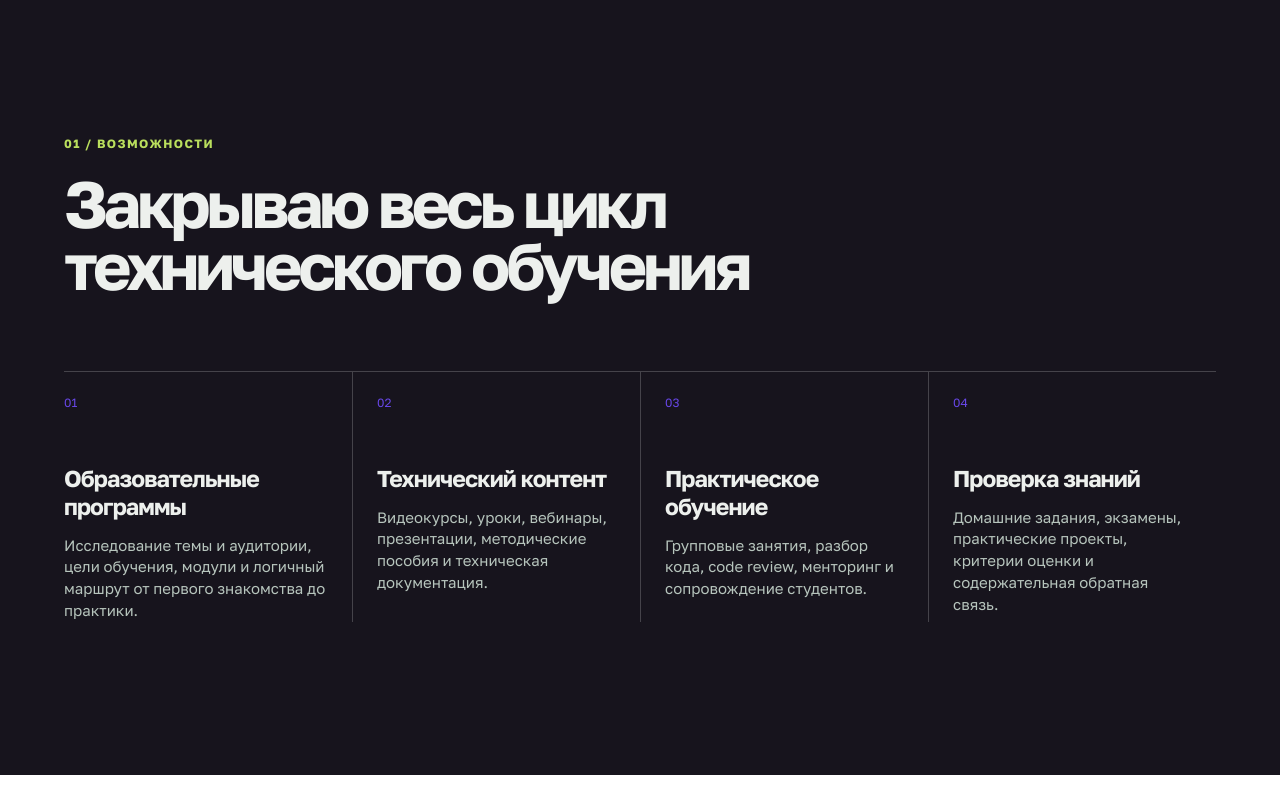
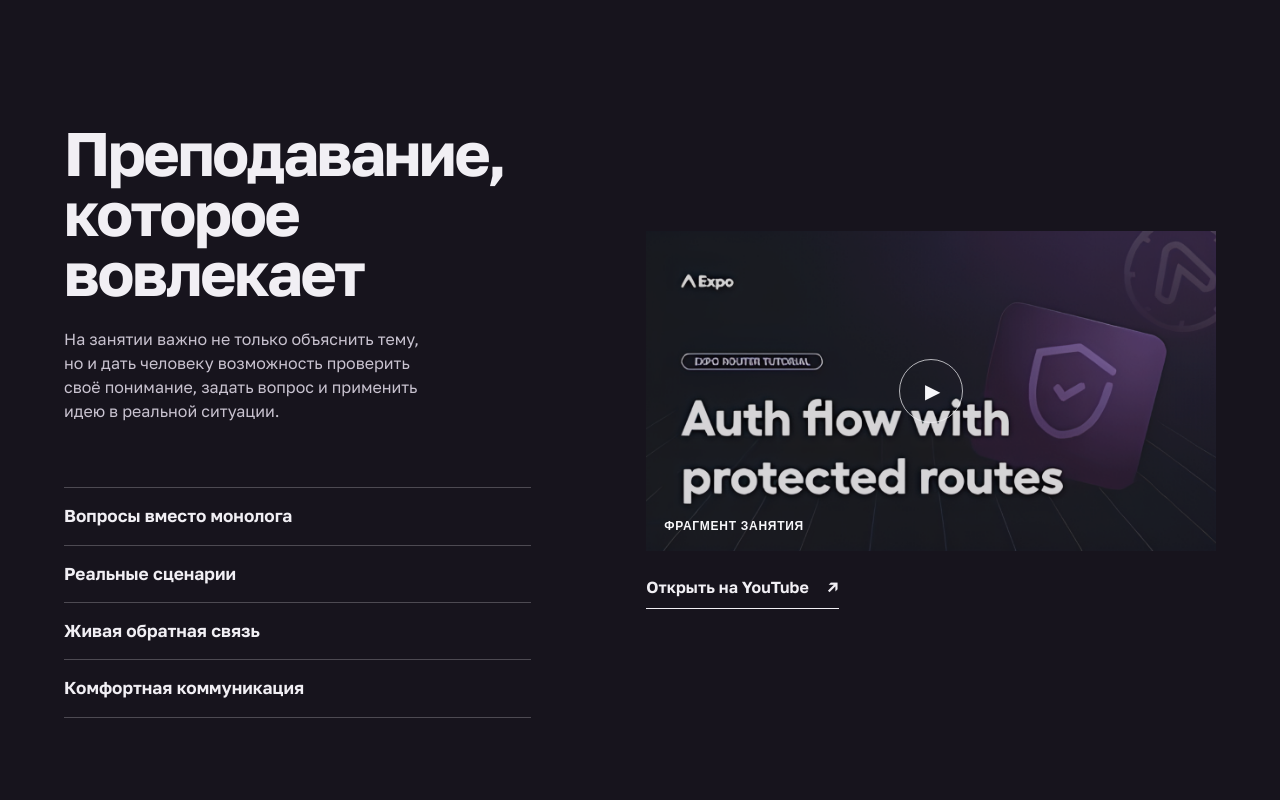
Before and after one commit to safronman/safronman.github.io, a Next.js app: page / in a window 1280 px wide. Shown: the part 2620-3420 px from the top of the page. Built offline with nearby package versions, Linux system fonts and the light colour scheme.

Commit message:
feat: add engaging teaching video section

```diff
--- a/app/page.module.css
+++ b/app/page.module.css
@@ -326,6 +326,47 @@
   margin-top: 10px;
   max-width: 51ch;
 }
+.teaching {
+  max-width: none;
+  margin: 0;
+  padding: clamp(88px, 11vw, 156px) clamp(22px, 5vw, 82px);
+  background: var(--ink);
+  color: var(--ink-on-dark);
+  display: grid;
+  grid-template-columns: minmax(0, 0.82fr) minmax(440px, 1fr);
+  gap: clamp(48px, 9vw, 150px);
+}
+.teachingContent {
+  justify-self: end;
+  width: 100%;
+  max-width: 580px;
+}
+.teaching h2 {
+  max-width: 11ch;
+  font-size: clamp(2.375rem, 4.8vw, 4.5rem);
+  letter-spacing: -0.035em;
+  line-height: 0.98;
+  text-wrap: balance;
+}
+.teachingContent > div > p {
+  max-width: 38ch;
+  margin-top: 24px;
+  color: var(--muted-on-dark);
+  font-size: 1rem;
+  line-height: 1.5;
+}
+.teachingPractices {
+  margin-top: clamp(42px, 5vw, 74px);
+  list-style: none;
+  border-top: 1px solid rgba(247, 247, 250, 0.24);
+}
+.teachingPractices li {
+  padding: 16px 0 17px;
+  border-bottom: 1px solid rgba(247, 247, 250, 0.24);
+  font-size: clamp(1rem, 1.35vw, 1.1875rem);
+  font-weight: 650;
+  line-height: 1.35;
+}
 .proof {
   max-width: none;
   margin: 0;
@@ -474,6 +515,7 @@
   }
   .heroGrid,
   .approach,
+  .teaching,
   .contact,
   .proofGrid {
     grid-template-columns: 1fr;
@@ -482,6 +524,13 @@
     gap: 48px;
   }
   .approach .sectionIntro {
+    justify-self: start;
+    max-width: 650px;
+  }
+  .teaching {
+    gap: 48px;
+  }
+  .teachingContent {
     justify-self: start;
     max-width: 650px;
   }
--- a/app/page.tsx
+++ b/app/page.tsx
@@ -1,5 +1,6 @@
 import Image from "next/image";
 import styles from "./page.module.css";
+import TeachingVideo from "./teaching-video";
 
 const projects = [
   {
@@ -181,6 +182,26 @@ export default function Home() {
             </li>
           ))}
         </ol>
+      </section>
+
+      <section className={`${styles.section} ${styles.teaching}`}>
+        <div className={styles.teachingContent}>
+          <div>
+            <h2>Преподавание, которое вовлекает</h2>
+            <p>
+              На занятии важно не только объяснить тему, но и дать человеку
+              возможность проверить своё понимание, задать вопрос и применить
+              идею в реальной ситуации.
+            </p>
+          </div>
+          <ul className={styles.teachingPractices}>
+            <li>Вопросы вместо монолога</li>
+            <li>Реальные сценарии</li>
+            <li>Живая обратная связь</li>
+            <li>Комфортная коммуникация</li>
+          </ul>
+        </div>
+        <TeachingVideo />
       </section>
 
       <section className={`${styles.section} ${styles.services}`}>
--- /dev/null
+++ b/app/teaching-video.module.css
@@ -0,0 +1,110 @@
+.video {
+  align-self: center;
+  width: 100%;
+}
+
+.frame {
+  position: relative;
+  aspect-ratio: 16 / 9;
+  overflow: hidden;
+  background: var(--ink);
+}
+
+.preview,
+.player {
+  width: 100%;
+  height: 100%;
+  border: 0;
+}
+
+.preview {
+  position: relative;
+  display: grid;
+  place-items: center;
+  overflow: hidden;
+  cursor: pointer;
+  background: var(--ink);
+}
+
+.preview img {
+  object-fit: cover;
+}
+
+.preview::after {
+  position: absolute;
+  inset: 0;
+  content: "";
+  background: rgba(23, 20, 29, 0.18);
+  transition: background-color 0.2s cubic-bezier(0.16, 1, 0.3, 1);
+}
+
+.play {
+  position: relative;
+  z-index: 1;
+  display: grid;
+  width: 64px;
+  height: 64px;
+  place-items: center;
+  padding-left: 3px;
+  border: 1px solid rgba(247, 247, 250, 0.7);
+  border-radius: 50%;
+  color: var(--paper);
+  font-size: 1.25rem;
+  line-height: 1;
+  transition:
+    background-color 0.2s cubic-bezier(0.16, 1, 0.3, 1),
+    color 0.2s cubic-bezier(0.16, 1, 0.3, 1),
+    transform 0.2s cubic-bezier(0.16, 1, 0.3, 1);
+}
+
+.previewLabel {
+  position: absolute;
+  z-index: 1;
+  bottom: 18px;
+  left: 18px;
+  color: var(--paper);
+  font-size: 0.75rem;
+  font-weight: 650;
+  letter-spacing: 0.06em;
+  text-transform: uppercase;
+}
+
+.preview:hover::after {
+  background: rgba(23, 20, 29, 0.34);
+}
+
+.preview:hover .play {
+  background: var(--paper);
+  color: var(--ink);
+  transform: scale(1.06);
+}
+
+.preview:focus-visible,
+.fallbackLink:focus-visible {
+  outline: 2px solid var(--signal);
+  outline-offset: 4px;
+}
+
+.fallbackLink {
+  display: inline-flex;
+  min-height: 44px;
+  align-items: center;
+  gap: 18px;
+  margin-top: 14px;
+  border-bottom: 1px solid currentColor;
+  color: var(--ink-on-dark);
+  font-size: 1rem;
+  font-weight: 650;
+}
+
+.fallbackLink:hover {
+  color: var(--paper);
+}
+
+@media (max-width: 520px) {
+  .play {
+    width: 56px;
+    height: 56px;
+    font-size: 1rem;
+  }
+}
--- /dev/null
+++ b/app/teaching-video.tsx
@@ -0,0 +1,56 @@
+"use client";
+
+import Image from "next/image";
+import { useState } from "react";
+import styles from "./teaching-video.module.css";
+
+const videoUrl = "https://youtu.be/4YF06mvcJ4k";
+const embedUrl =
+  "https://www.youtube-nocookie.com/embed/4YF06mvcJ4k?autoplay=1&rel=0";
+
+export default function TeachingVideo() {
+  const [isPlaying, setIsPlaying] = useState(false);
+
+  return (
+    <div className={styles.video}>
+      <div className={styles.frame}>
+        {isPlaying ? (
+          <iframe
+            allow="accelerometer; autoplay; clipboard-write; encrypted-media; gyroscope; picture-in-picture; web-share"
+            allowFullScreen
+            className={styles.player}
+            src={embedUrl}
+            title="Фрагмент занятия: Auth flow with protected routes"
+          />
+        ) : (
+          <button
+            aria-label="Воспроизвести фрагмент занятия на YouTube"
+            className={styles.preview}
+            onClick={() => setIsPlaying(true)}
+            type="button"
+          >
+            <Image
+              alt="Временная обложка фрагмента занятия"
+              fill
+              priority={false}
+              sizes="(max-width: 820px) 100vw, 50vw"
+              src="/teaching-video-cover.png"
+            />
+            <span aria-hidden="true" className={styles.play}>
+              ▶
+            </span>
+            <span className={styles.previewLabel}>Фрагмент занятия</span>
+          </button>
+        )}
+      </div>
+      <a
+        className={styles.fallbackLink}
+        href={videoUrl}
+        rel="noreferrer"
+        target="_blank"
+      >
+        Открыть на YouTube <span aria-hidden="true">↗</span>
+      </a>
+    </div>
+  );
+}
```
Also changed, not shown: public/teaching-video-cover.png (added).
